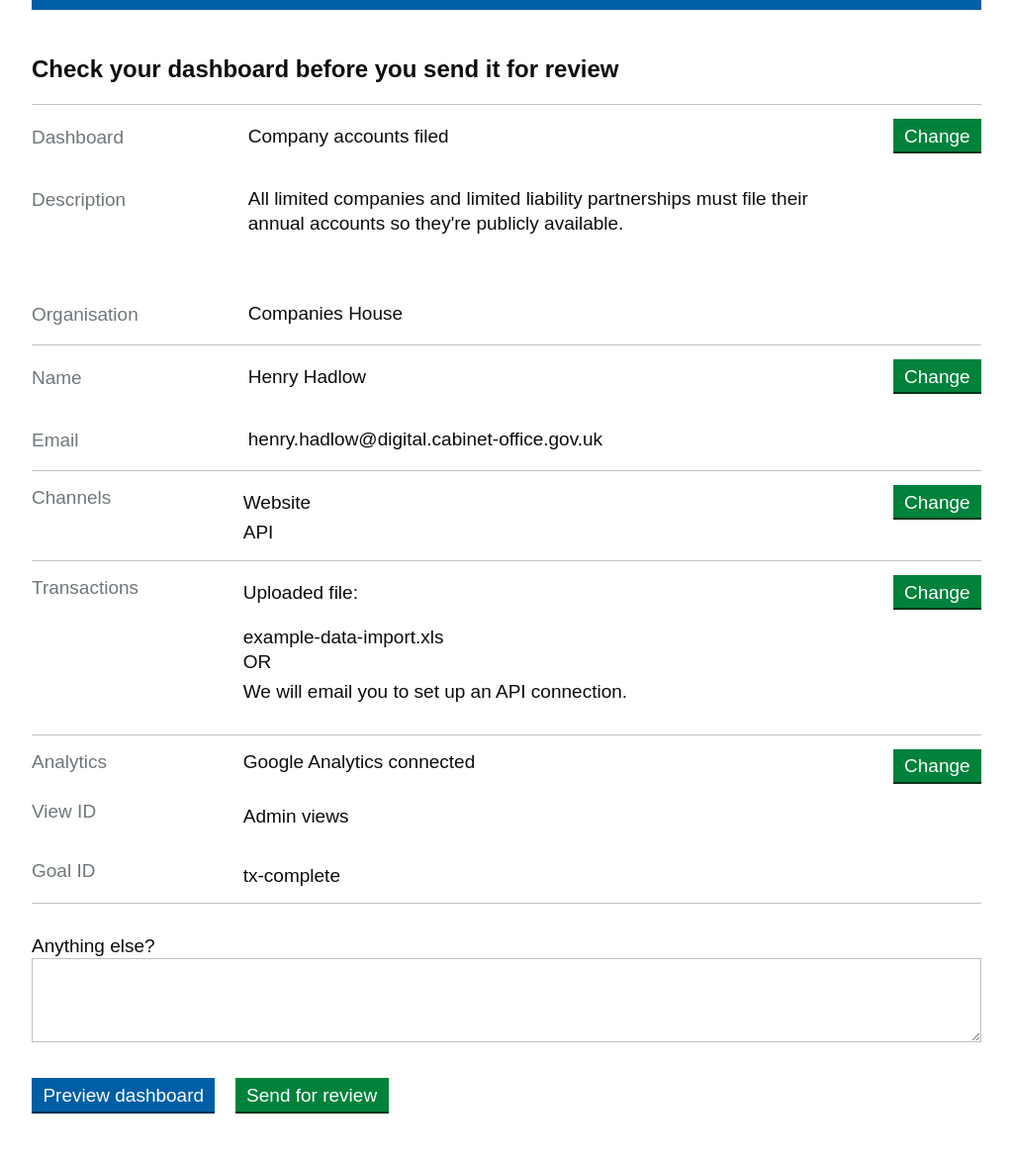
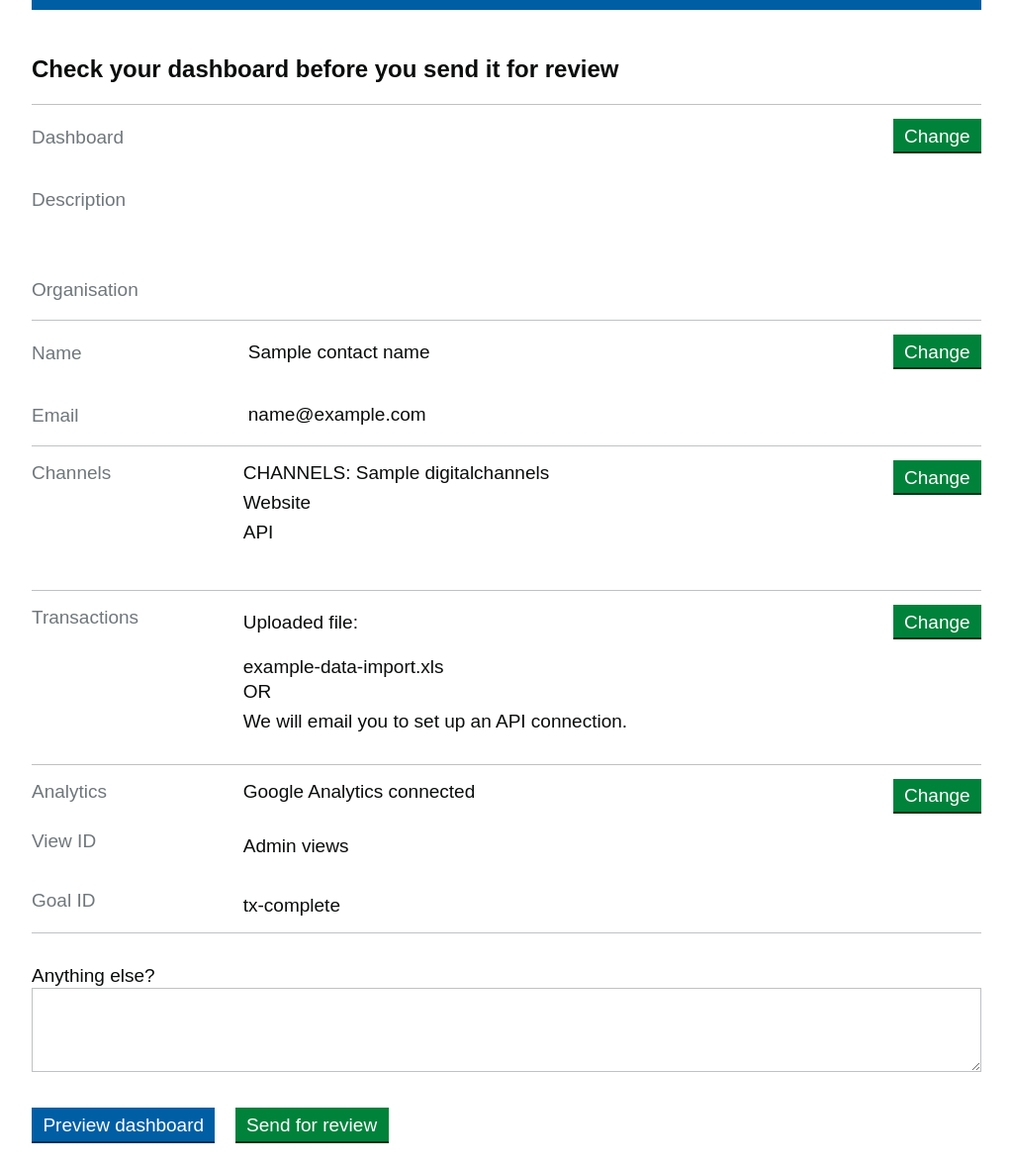
Before and after one commit to alphagov/performanceplatform-selfserve, a Django app: template performanceplatformselfserve/templates/summary.html in a window 1280 px wide. Shown: the part 53-1231 px from the top of the page at 99% size, without its empty margins (128-1151 px from the left). Before the commit the page ends 1178 px from the top, so only its background shows below. Run offline with Django 3.2, Linux system fonts and the light colour scheme; the template is opened without the code that fills it: most values are stand-ins (such as "Sample title", 1, 10 or a date in 2020); some libraries are stand-ins or nearby versions.

Commit message:
Summary page - start to populate from model

```diff
--- a/performanceplatformselfserve/static/stylesheets/_table-summary.scss
+++ b/performanceplatformselfserve/static/stylesheets/_table-summary.scss
@@ -22,6 +22,10 @@
         display: none;
       }
     }
+  }
+
+  .table-summary__legend {
+    display: none;
   }
 
 }
@@ -50,10 +54,6 @@
   resize: none;
 }
 
-.table-summary__legend {
-  display: none;
-}
-
 .table-summary__grouped tr:not(:last-child) th,
 .table-summary__grouped tr:not(:last-child) td {
   border-bottom: 0 none;
--- /dev/null
+++ b/performanceplatformselfserve/templates/partial_channels.html
@@ -0,0 +1,67 @@
+CHANNELS: {{ digitalchannels }}
+<fieldset>
+    <legend class="table-summary__legend form-label-bold">Digital channels</legend>
+    <label class="is-selected block-label" for="digitalchannels-website">
+        <input class="js-selectable" id="digitalchannels-website"
+               name="digitalchannels"
+               type="checkbox" value="website" checked readonly>
+        Website
+    </label>
+    <label class="block-label" for="digitalchannels-mobileapp">
+        <input class="js-selectable" id="digitalchannels-mobileapp"
+               name="digitalchannels"
+               type="checkbox" value="mobileapp" readonly>
+        Mobile app
+    </label>
+    <label class="is-selected block-label" for="digitalchannels-api">
+        <input class="js-selectable" id="digitalchannels-api" name="digitalchannels"
+               type="checkbox"
+               value="api" checked readonly>
+        API
+    </label>
+</fieldset>
+<fieldset class="form-group">
+    <legend class="table-summary__legend form-label-bold">Non-digital channels</legend>
+    <label class="block-label" for="digitalchannels-phonehuman">
+        <input class="js-selectable" id="digitalchannels-phonehuman" name="nondigitalchannels" type="checkbox"
+               value="website" readonly>
+        Telephone (human operator)
+    </label>
+    <label class="block-label" for="digitalchannels-phoneautomated">
+        <input class="js-selectable" id="digitalchannels-phoneautomated" name="nondigitalchannels"
+               type="checkbox" value="mobileapp" readonly>
+        Telephone (automated)
+    </label>
+    <label class="block-label" for="digitalchannels-paperform">
+        <input class="js-selectable" id="digitalchannels-paperform" name="nondigitalchannels" type="checkbox"
+               value="api" readonly>
+        Paper form
+    </label>
+
+
+    <label class="block-label" for="digitalchannels-facetoface">
+        <input class="js-selectable" id="digitalchannels-facetoface" name="nondigitalchannels" type="checkbox"
+               value="Face to face" readonly>
+        Face to face
+    </label>
+    <label class="block-label" for="digitalchannels-email">
+        <input class="js-selectable" id="digitalchannels-email" name="nondigitalchannels" type="checkbox"
+               value="Email" readonly>
+        Email
+    </label>
+    <label class="block-label" for="digitalchannels-fax">
+        <input class="js-selectable" id="digitalchannels-fax" name="nondigitalchannels" type="checkbox"
+               value="Fax" readonly>
+        Fax
+    </label>
+    <label class="block-label" for="digitalchannels-facebook">
+        <input class="js-selectable" id="digitalchannels-facebook" name="nondigitalchannels" type="checkbox"
+               value="Facebook" readonly>
+        Facebook
+    </label>
+    <label class="block-label" for="digitalchannels-twitter">
+        <input class="js-selectable" id="digitalchannels-twitter" name="nondigitalchannels" type="checkbox"
+               value="Twitter" readonly>
+        Twitter
+    </label>
+</fieldset>
--- a/performanceplatformselfserve/templates/summary.html
+++ b/performanceplatformselfserve/templates/summary.html
@@ -13,7 +13,7 @@
                         <td>
                             <input class="form-control form-control-full-width"
                                    name="dashboard" id="dashboard" type="text" disabled
-                                   value="Company accounts filed"/>
+                                   value="{% firstof new_dashboard_name dashboard_name %}"/>
                         </td>
                         <td>
                             <div class="buttons">
@@ -34,7 +34,7 @@
                                 class="form-control form-control-full-width"
                                 name="dashboard-description"
                                 id="dashboard-description"
-                                disabled>All limited companies and limited liability partnerships must file their annual accounts so they're publicly available.</textarea>
+                                disabled>{% firstof new_dashboard_description dashboard_description %}</textarea>
                         </td>
                         <td>
                         </td>
@@ -45,7 +45,7 @@
                                 class="js-field-organisation form-control form-control-full-width"
                                 name="dashboard-organisation"
                                 id="dashboard-organisation"
-                                type="text" disabled value="Companies House"/>
+                                type="text" readonly value="{% firstof new_dashboard_organisation dashboard_organisation %}"/>
                         </td>
                         <td>
                         </td>
@@ -56,8 +56,8 @@
                         <th scope="row"><label for="name">Name</label></th>
                         <td><input name="contact[name]" id="name" type="text"
                                    class="form-control form-control-full-width"
-                                   value="Henry Hadlow"
-                                   disabled>
+                                   value="{{ contact_name }}"
+                                   readonly>
                         </td>
                         <td>
                             <div class="buttons">
@@ -77,8 +77,8 @@
                         <th scope="row"><label for="email">Email</label></th>
                         <td><input name="contact[email]" id="email" type="email"
                                    class="form-control form-control-full-width"
-                                   value="henry.hadlow@digital.cabinet-office.gov.uk"
-                                   disabled>
+                                   value="{{ contact_email }}"
+                                   readonly>
                         </td>
                         <td>
                         </td>
@@ -87,27 +87,7 @@
                     <tr class="js-edit-group is-not-editing">
                         <th scope="row">Channels</th>
                         <td>
-                            <fieldset>
-                                <legend class="table-summary__legend form-label-bold">Digital channels</legend>
-                                <label class="is-selected block-label" for="digitalchannels-website">
-                                    <input class="js-selectable" id="digitalchannels-website"
-                                           name="digitalchannels-website"
-                                           type="checkbox" value="website" checked disabled>
-                                    Website
-                                </label>
-                                <label class="block-label" for="digitalchannels-mobileapp">
-                                    <input class="js-selectable" id="digitalchannels-mobileapp"
-                                           name="digitalchannels-mobileapp"
-                                           type="checkbox" value="mobileapp" disabled>
-                                    Mobile app
-                                </label>
-                                <label class="is-selected block-label" for="digitalchannels-api">
-                                    <input class="js-selectable" id="digitalchannels-api" name="digitalchannels-api"
-                                           type="checkbox"
-                                           value="api" checked disabled>
-                                    API
-                                </label>
-                            </fieldset>
+                            {% include "partial_channels.html" %}
                         </td>
                         <td>
                             <div class="buttons">
@@ -173,16 +153,16 @@
 
                                     {% endfor %}
                                     <label class="block-label">
-                                        <input class="js-selectable" name="views" type="radio" value="website" disabled>
+                                        <input class="js-selectable" name="views" type="radio" value="website" readonly>
                                         Whole site
                                     </label>
                                     <label class="is-selected block-label">
                                         <input class="js-selectable" name="views" type="radio" value="mobileapp" checked
-                                               disabled>
+                                               readonly>
                                         Admin views
                                     </label>
                                     <label class="block-label">
-                                        <input class="js-selectable" name="views" type="radio" value="api" disabled>
+                                        <input class="js-selectable" name="views" type="radio" value="api" readonly>
                                         Third party integration
                                     </label>
                                 </fieldset>
@@ -200,16 +180,16 @@
                                     <legend class="table-summary__legend form-label-bold">Goal</legend>
                                     <label class="is-selected block-label">
                                         <input class="js-selectable" name="goals" type="radio" value="website" checked
-                                               disabled>
+                                               readonly>
                                         tx-complete
                                     </label>
                                     <label class="block-label">
                                         <input class="js-selectable" name="goals" type="radio" value="mobileapp"
-                                               disabled>
+                                               readonly>
                                         refusal
                                     </label>
                                     <label class="block-label">
-                                        <input class="js-selectable" name="goals" type="radio" value="api" disabled>
+                                        <input class="js-selectable" name="goals" type="radio" value="api" readonly>
                                         lemon party
                                     </label>
                                 </fieldset>
--- a/performanceplatformselfserve/views.py
+++ b/performanceplatformselfserve/views.py
@@ -61,8 +61,9 @@
     return HttpResponse(html)
 
 def summary(request):
+    model = get_local_JSON('model.json')
     t = get_template('summary.html')
-    html = t.render(Context({}))
+    html = t.render(Context(model))
     return HttpResponse(html)
 
 def confirmation(request):
```
Also changed, not shown: performanceplatformselfserve/static/stylesheets/application.css.
